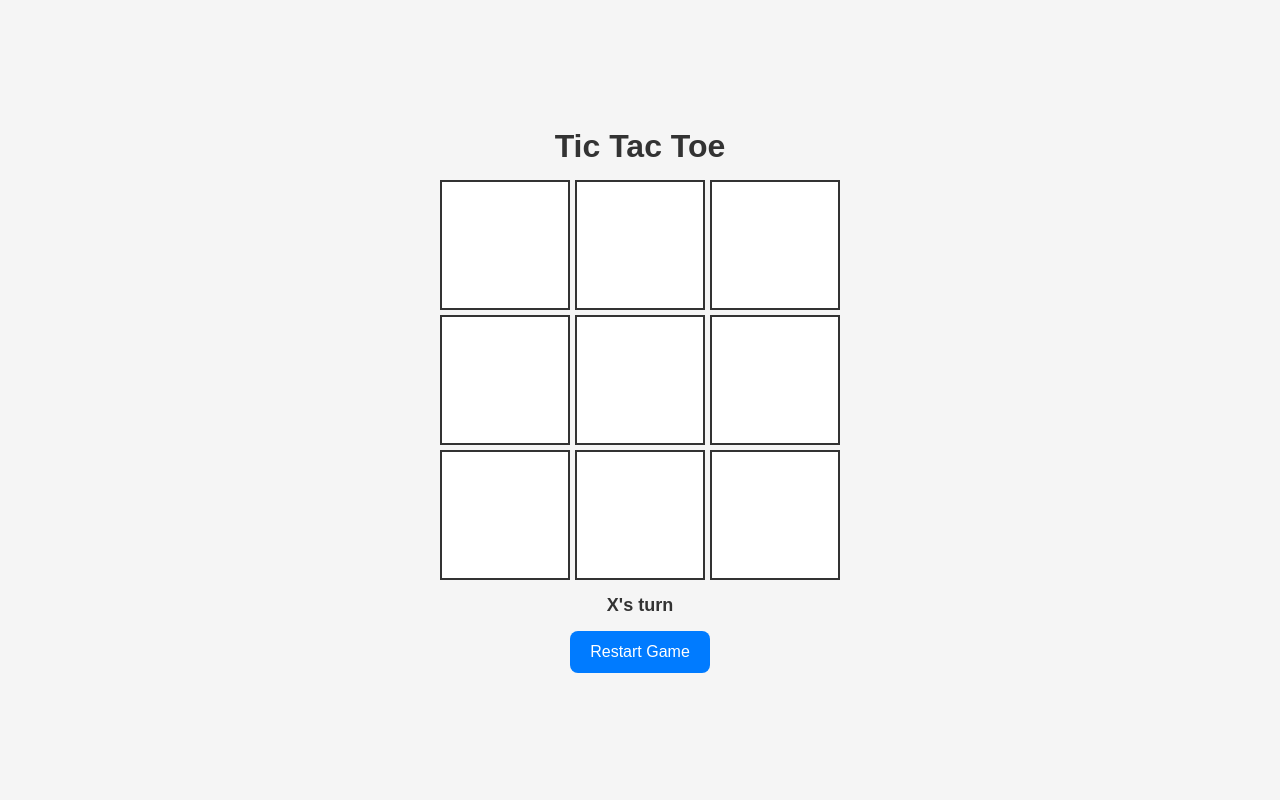
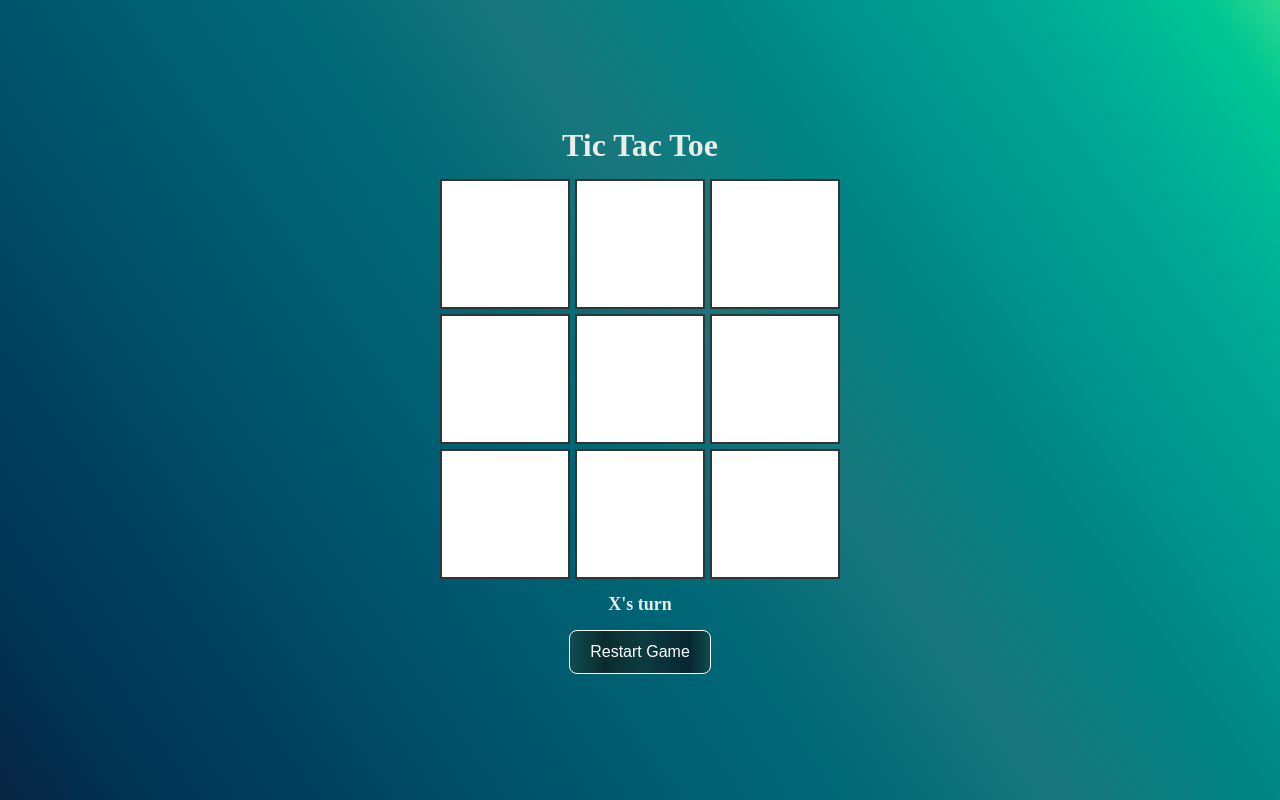
Before and after one commit to COUNTACH-85/Tic-Tac-Toe, a plain HTML site: page index.html in a window 1280 px wide. Drawn offline with Linux system fonts and the light colour scheme.

Commit message:
Update style.css

```diff
--- a/style.css
+++ b/style.css
@@ -7,7 +7,21 @@
 
 body {
     text-align: center;
-    background: #f5f5f5;
+    background: linear-gradient(
+        55deg,
+        hsl(212deg 76% 15%) 0%,
+        hsl(203deg 100% 16%) 7%,
+        hsl(199deg 100% 18%) 16%,
+        hsl(195deg 100% 20%) 25%,
+        hsl(191deg 100% 22%) 35%,
+        hsl(187deg 100% 23%) 46%,
+        hsl(183deg 68% 29%) 58%,
+        hsl(180deg 100% 26%) 69%,
+        hsl(176deg 100% 30%) 78%,
+        hsl(173deg 100% 33%) 86%,
+        hsl(169deg 100% 36%) 91%,
+        hsl(164deg 100% 39%) 96%,
+        hsl(155deg 69% 51%) 100%);
     padding: 20px;
     display: flex;
     flex-direction: column;
@@ -19,10 +33,11 @@ body {
 h1 {
     margin-bottom: 15px;
     font-size: 32px;
-    color: #333;
+    font-family: "Kristen ITC";
+    color: #ebede9;
 }
 
-/* Game Container */
+
 .game-container {
     display: flex;
     flex-direction: column;
@@ -32,7 +47,7 @@ h1 {
     max-width: 400px;
 }
 
-/* Tic Tac Toe Board */
+
 .board {
     display: grid;
     grid-template-columns: repeat(3, minmax(80px, 1fr));
@@ -42,14 +57,14 @@ h1 {
     max-width: 360px;
 }
 
-/* Individual Cells */
 .cell {
     width: 100%;
-    aspect-ratio: 1 / 1; /* Maintains a square shape */
+    aspect-ratio: 1 / 1;
     background: white;
     display: flex;
     align-items: center;
     justify-content: center;
+    font-family: "Kristen ITC";
     font-size: 2rem;
     font-weight: bold;
     border: 2px solid #333;
@@ -62,32 +77,34 @@ h1 {
     transform: scale(1.05);
 }
 
-/* Game Status */
+
 .status {
     font-size: 18px;
     margin: 15px 0;
-    color: #333;
+    color: #ebede9;
+    font-family: "Kristen ITC";
     font-weight: bold;
 }
 
-/* Restart Button */
+
 .restart {
     padding: 12px 20px;
     font-size: 16px;
-    background: #007bff;
+    background: linear-gradient(90deg, rgba(15,77,82,1) 0%, rgba(12,44,46,1) 24%, rgba(12,60,65,1) 52%, rgba(8,38,49,1) 85%, rgba(10,78,74,1) 100%);
     color: white;
-    border: none;
+    border: 1px solid white;
     cursor: pointer;
     border-radius: 8px;
     transition: background 0.3s, transform 0.2s;
 }
 
 .restart:hover {
-    background: #0056b3;
+    background: linear-gradient(90deg, rgba(84,37,116,1) 0%, rgba(167,25,144,1) 20%, rgba(204,26,92,1) 53%, rgba(220,83,58,1) 84%, rgba(251,181,52,1) 100%);
     transform: scale(1.1);
+    border: none;
 }
 
-/* 📱 Mobile Optimization */
+
 @media (max-width: 480px) {
     h1 {
         font-size: 24px;
@@ -106,7 +123,7 @@ h1 {
     }
 }
 
-/* 🖥️ Larger Screens */
+
 @media (min-width: 768px) {
     .board {
         grid-template-columns: repeat(3, minmax(100px, 1fr));
```
